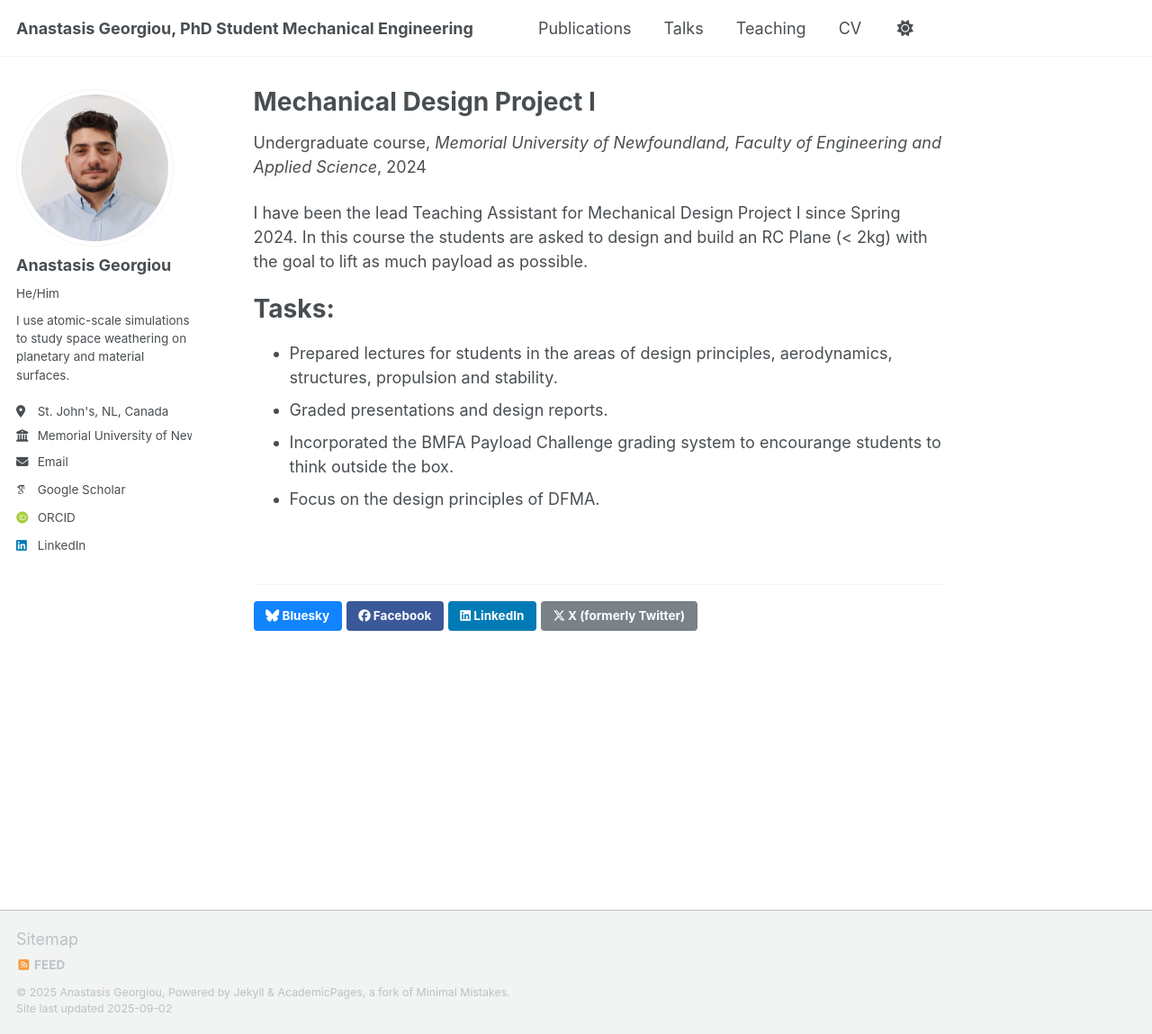
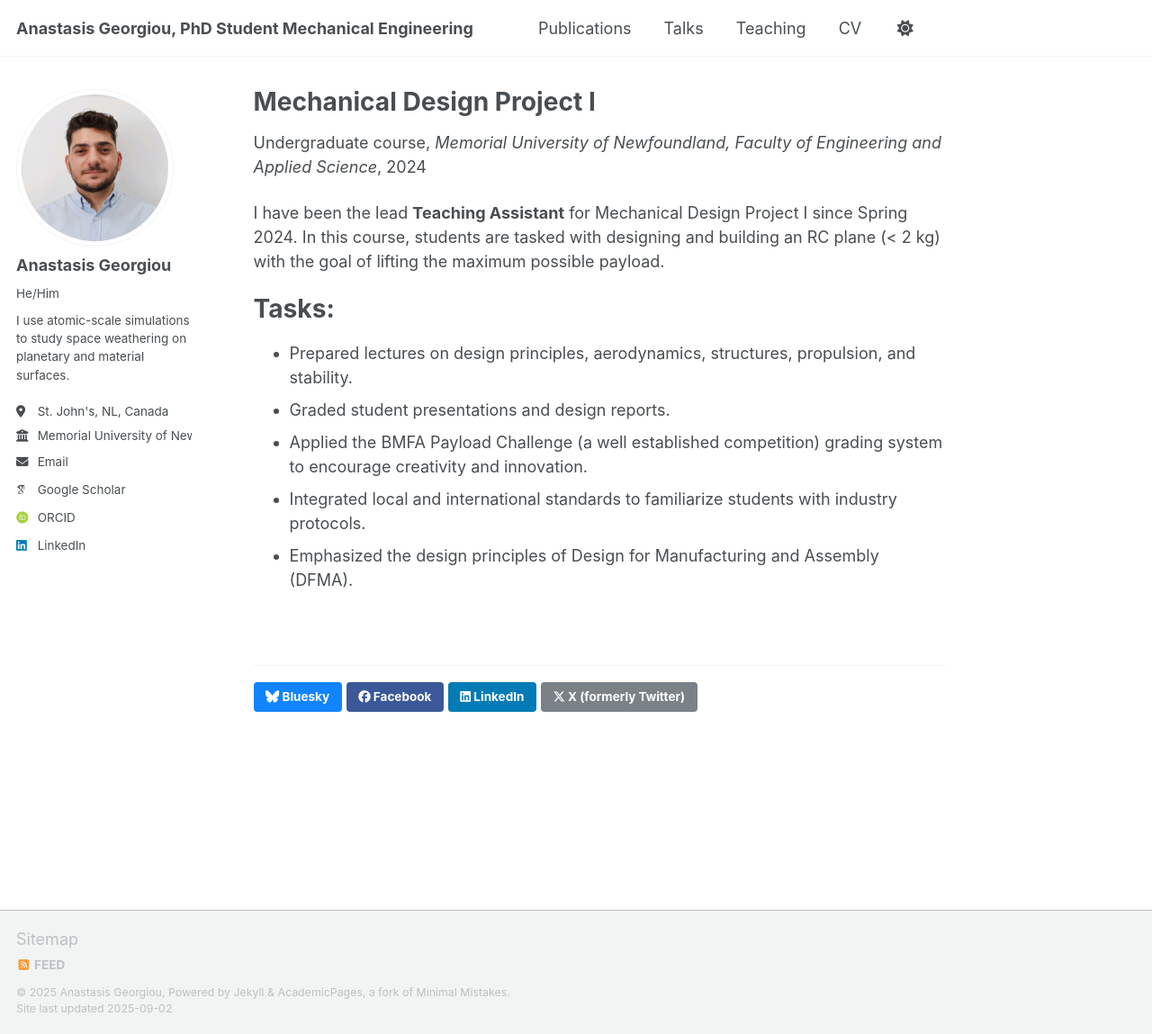
Before and after one commit to a-georgiou19/apgeorgiou.github.io, a Jekyll site: the page built from _teaching/2024-spring-teaching-1.md, in a window 1280 px wide and 1149 px high. Shown: the whole window at 90% size. Built offline with Jekyll 4.4.1, drawn with Linux system fonts in a browser that asks for light colours; some web fonts are replaced; a script that is not in the unit is left out.

Commit message:
Update 2024-spring-teaching-1.md

```diff
--- a/_teaching/2024-spring-teaching-1.md
+++ b/_teaching/2024-spring-teaching-1.md
@@ -8,11 +8,12 @@ date: 2024-05-01
 location: "St. John's, NL, Canada"
 ---
 
-I have been the lead Teaching Assistant for Mechanical Design Project I since Spring 2024. In this course the students are asked to design and build an RC Plane (< 2kg) with the goal to lift as much payload as possible.
+I have been the lead **Teaching Assistant** for Mechanical Design Project I since Spring 2024. In this course, students are tasked with designing and building an RC plane (< 2 kg) with the goal of lifting the maximum possible payload.
 
 Tasks:
 ======
-* Prepared lectures for students in the areas of design principles, aerodynamics, structures, propulsion and stability.
-* Graded presentations and design reports.
-* Incorporated the BMFA Payload Challenge grading system to encourange students to think outside the box.
-* Focus on the design principles of DFMA.
+* Prepared lectures on design principles, aerodynamics, structures, propulsion, and stability.
+* Graded student presentations and design reports.
+* Applied the BMFA Payload Challenge (a well established competition) grading system to encourage creativity and innovation.
+* Integrated local and international standards to familiarize students with industry protocols.
+* Emphasized the design principles of Design for Manufacturing and Assembly (DFMA).
```
